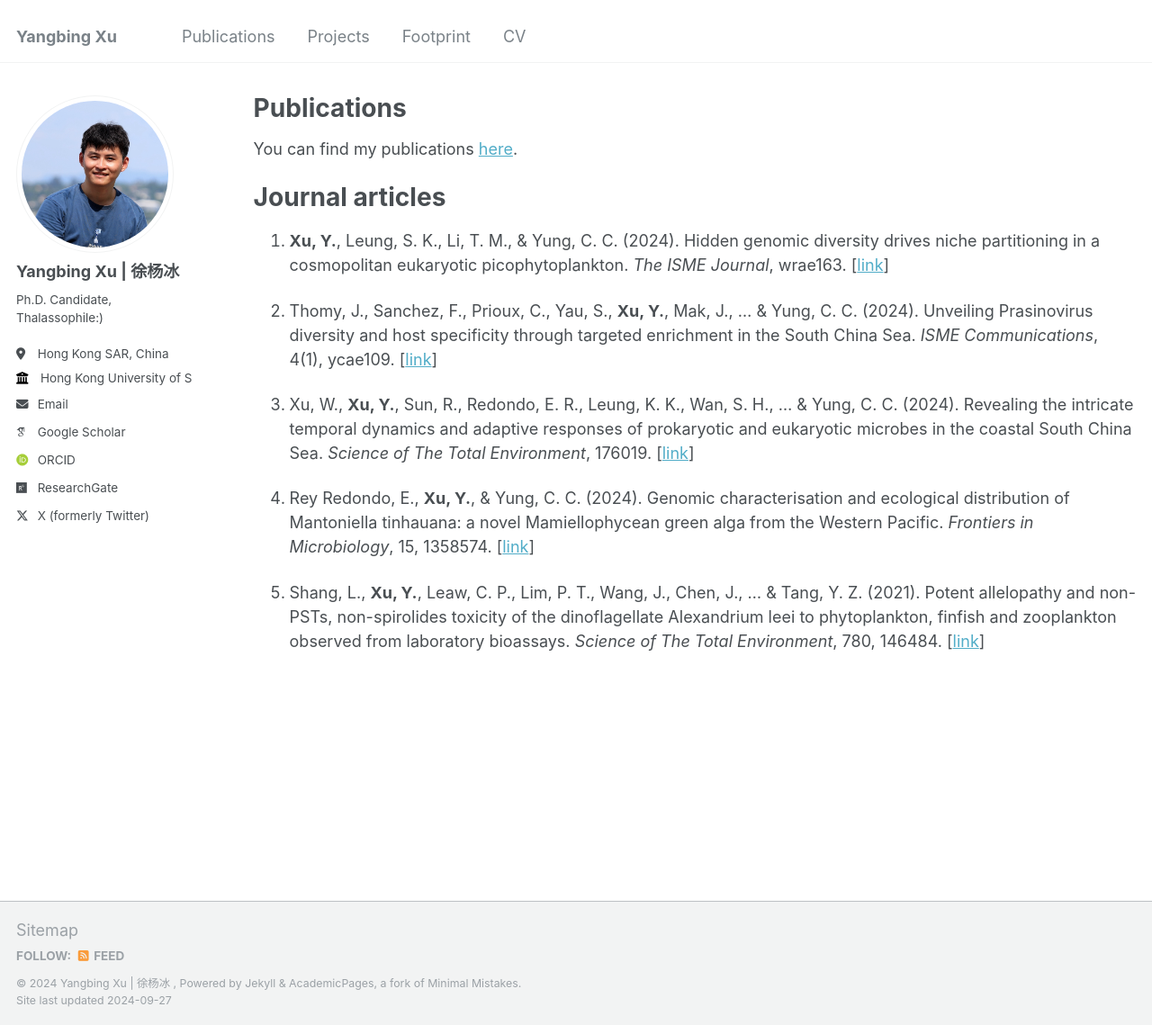
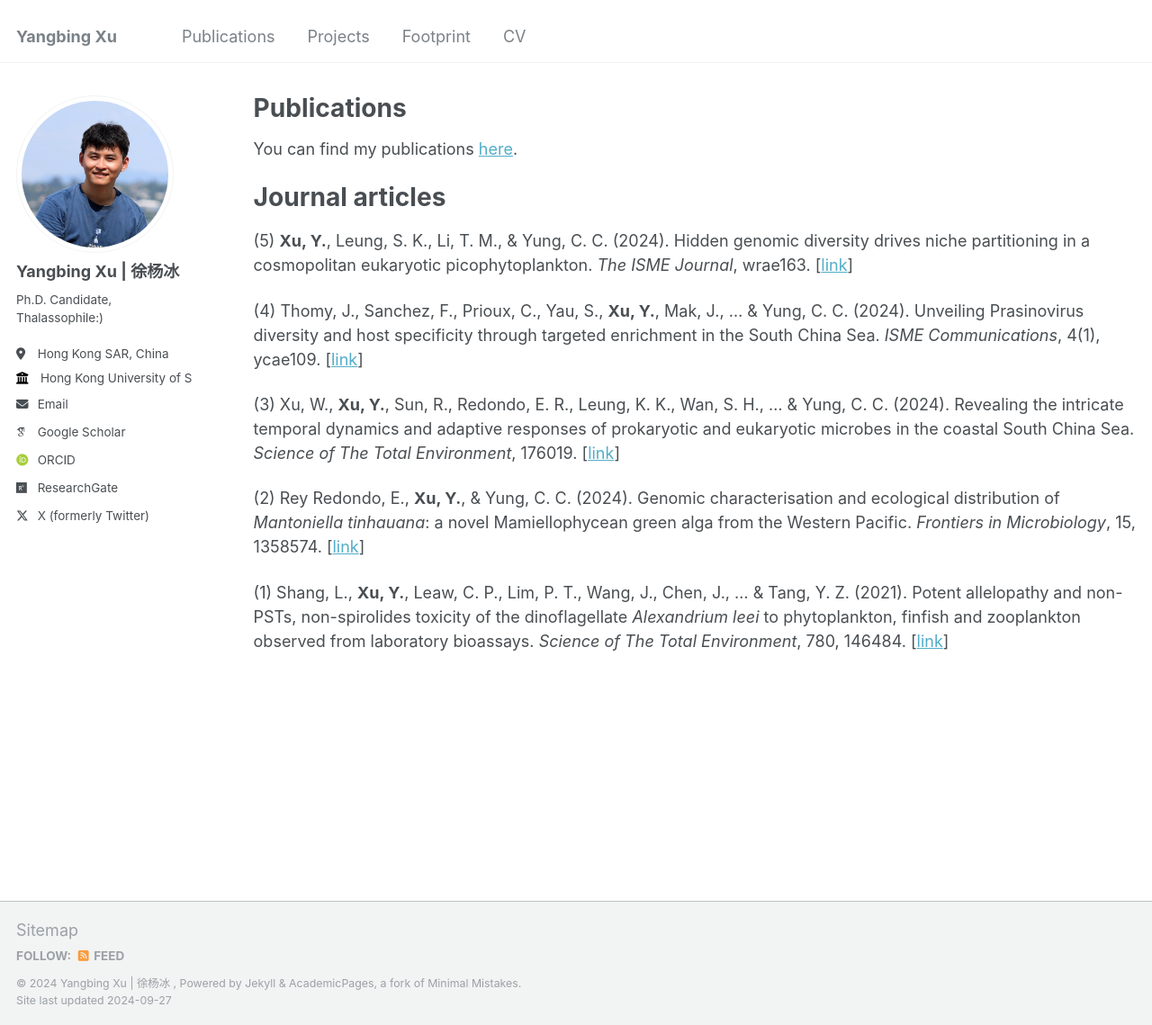
Before and after one commit to Yangbing-Ocean/yangbing, a Jekyll site: the page built from _pages/Publications.md, in a window 1280 px wide and 1139 px high. Shown: the whole window at 90% size. Built offline with Jekyll 4.4.1, drawn with Linux system fonts in a browser that asks for light colours; some web fonts are replaced.

Commit message:
Update Publications.md

```diff
--- a/_pages/Publications.md
+++ b/_pages/Publications.md
@@ -13,12 +13,12 @@ You can find my publications [here](https://scholar.google.com/citations?user=8c
 
 Journal articles
 ======
-5. **Xu, Y.**, Leung, S. K., Li, T. M., & Yung, C. C. (2024). Hidden genomic diversity drives niche partitioning in a cosmopolitan eukaryotic picophytoplankton. _The ISME Journal_, wrae163. [[link](https://doi.org/10.1093/ismejo/wrae163)]
+(5) **Xu, Y.**, Leung, S. K., Li, T. M., & Yung, C. C. (2024). Hidden genomic diversity drives niche partitioning in a cosmopolitan eukaryotic picophytoplankton. _The ISME Journal_, wrae163. [[link](https://doi.org/10.1093/ismejo/wrae163)]
 
-4. Thomy, J., Sanchez, F., Prioux, C., Yau, S., **Xu, Y.**, Mak, J., ... & Yung, C. C. (2024). Unveiling Prasinovirus diversity and host specificity through targeted enrichment in the South China Sea. _ISME Communications_, 4(1), ycae109. [[link](https://doi.org/10.1093/ismeco/ycae109)]
+(4) Thomy, J., Sanchez, F., Prioux, C., Yau, S., **Xu, Y.**, Mak, J., ... & Yung, C. C. (2024). Unveiling Prasinovirus diversity and host specificity through targeted enrichment in the South China Sea. _ISME Communications_, 4(1), ycae109. [[link](https://doi.org/10.1093/ismeco/ycae109)]
 
-3. Xu, W., **Xu, Y.**, Sun, R., Redondo, E. R., Leung, K. K., Wan, S. H., ... & Yung, C. C. (2024). Revealing the intricate temporal dynamics and adaptive responses of prokaryotic and eukaryotic microbes in the coastal South China Sea. _Science of The Total Environment_, 176019. [[link](https://doi.org/10.1016/j.scitotenv.2024.176019)]
+(3) Xu, W., **Xu, Y.**, Sun, R., Redondo, E. R., Leung, K. K., Wan, S. H., ... & Yung, C. C. (2024). Revealing the intricate temporal dynamics and adaptive responses of prokaryotic and eukaryotic microbes in the coastal South China Sea. _Science of The Total Environment_, 176019. [[link](https://doi.org/10.1016/j.scitotenv.2024.176019)]
 
-2. Rey Redondo, E., **Xu, Y.**, & Yung, C. C. (2024). Genomic characterisation and ecological distribution of Mantoniella tinhauana: a novel Mamiellophycean green alga from the Western Pacific. _Frontiers in Microbiology_, 15, 1358574. [[link](https://doi.org/10.3389/fmicb.2024.1358574)]
+(2) Rey Redondo, E., **Xu, Y.**, & Yung, C. C. (2024). Genomic characterisation and ecological distribution of _Mantoniella tinhauana_: a novel Mamiellophycean green alga from the Western Pacific. _Frontiers in Microbiology_, 15, 1358574. [[link](https://doi.org/10.3389/fmicb.2024.1358574)]
 
-1. Shang, L., **Xu, Y.**, Leaw, C. P., Lim, P. T., Wang, J., Chen, J., ... & Tang, Y. Z. (2021). Potent allelopathy and non-PSTs, non-spirolides toxicity of the dinoflagellate Alexandrium leei to phytoplankton, finfish and zooplankton observed from laboratory bioassays. _Science of The Total Environment_, 780, 146484. [[link](https://doi.org/10.1016/j.scitotenv.2021.146484)]
+(1) Shang, L., **Xu, Y.**, Leaw, C. P., Lim, P. T., Wang, J., Chen, J., ... & Tang, Y. Z. (2021). Potent allelopathy and non-PSTs, non-spirolides toxicity of the dinoflagellate _Alexandrium leei_ to phytoplankton, finfish and zooplankton observed from laboratory bioassays. _Science of The Total Environment_, 780, 146484. [[link](https://doi.org/10.1016/j.scitotenv.2021.146484)]
```
